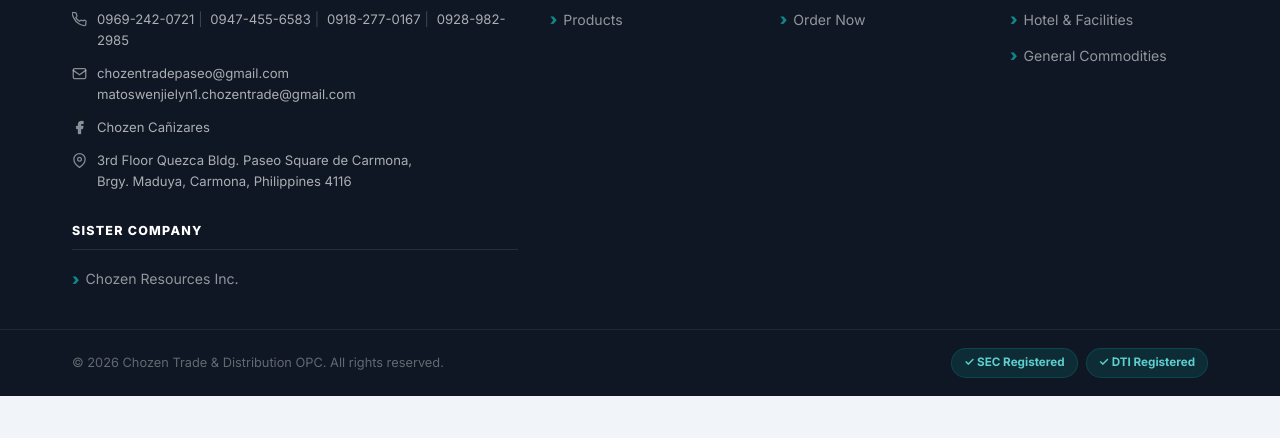
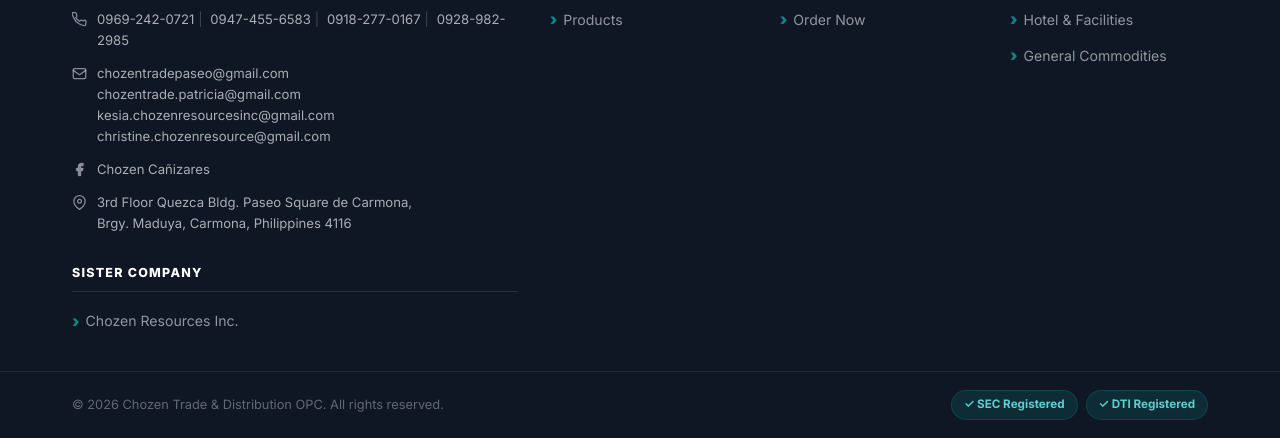
Before and after one commit to goldenjo2codesource/Chozen-Trade-and-Distribution-OPC, a website: page index.html in a window 1280 px wide. Shown: the part 2793-3231 px from the top of the page. Before the commit the page ends 3189 px from the top, so only its background shows below. Drawn offline with Linux system fonts and the light colour scheme.

```diff
--- a/index.html
+++ b/index.html
@@ -199,7 +199,9 @@
             <svg class="fc-icon" viewBox="0 0 24 24" fill="none" stroke="currentColor" stroke-width="2" stroke-linecap="round" stroke-linejoin="round"><rect x="2" y="4" width="20" height="16" rx="2"/><path d="M2 7l10 7 10-7"/></svg>
             <span>
               <a href="mailto:chozentradepaseo@gmail.com">chozentradepaseo@gmail.com</a><br>
-              <a href="mailto:matoswenjielyn1.chozentrade@gmail.com">matoswenjielyn1.chozentrade@gmail.com</a>
+              <a href="mailto:chozentrade.patricia@gmail.com">chozentrade.patricia@gmail.com</a>
+              <a href="mailto:kesia.chozenresourcesinc@gmail.com">kesia.chozenresourcesinc@gmail.com</a>
+              <a href="mailto:christine.chozenresource@gmail.com">christine.chozenresource@gmail.com</a>
             </span>
           </div>
           <div class="footer-contact-row">
```
